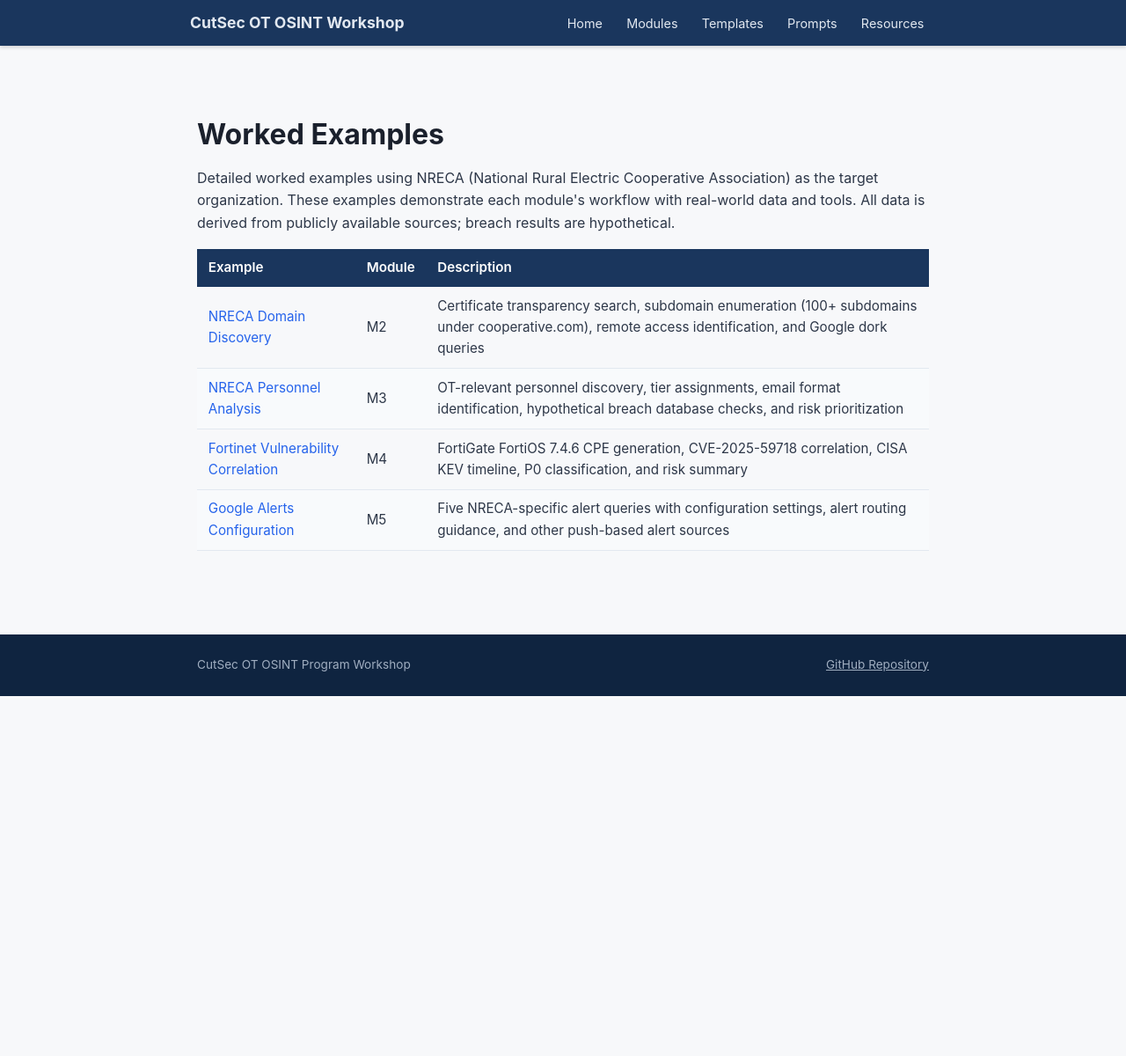
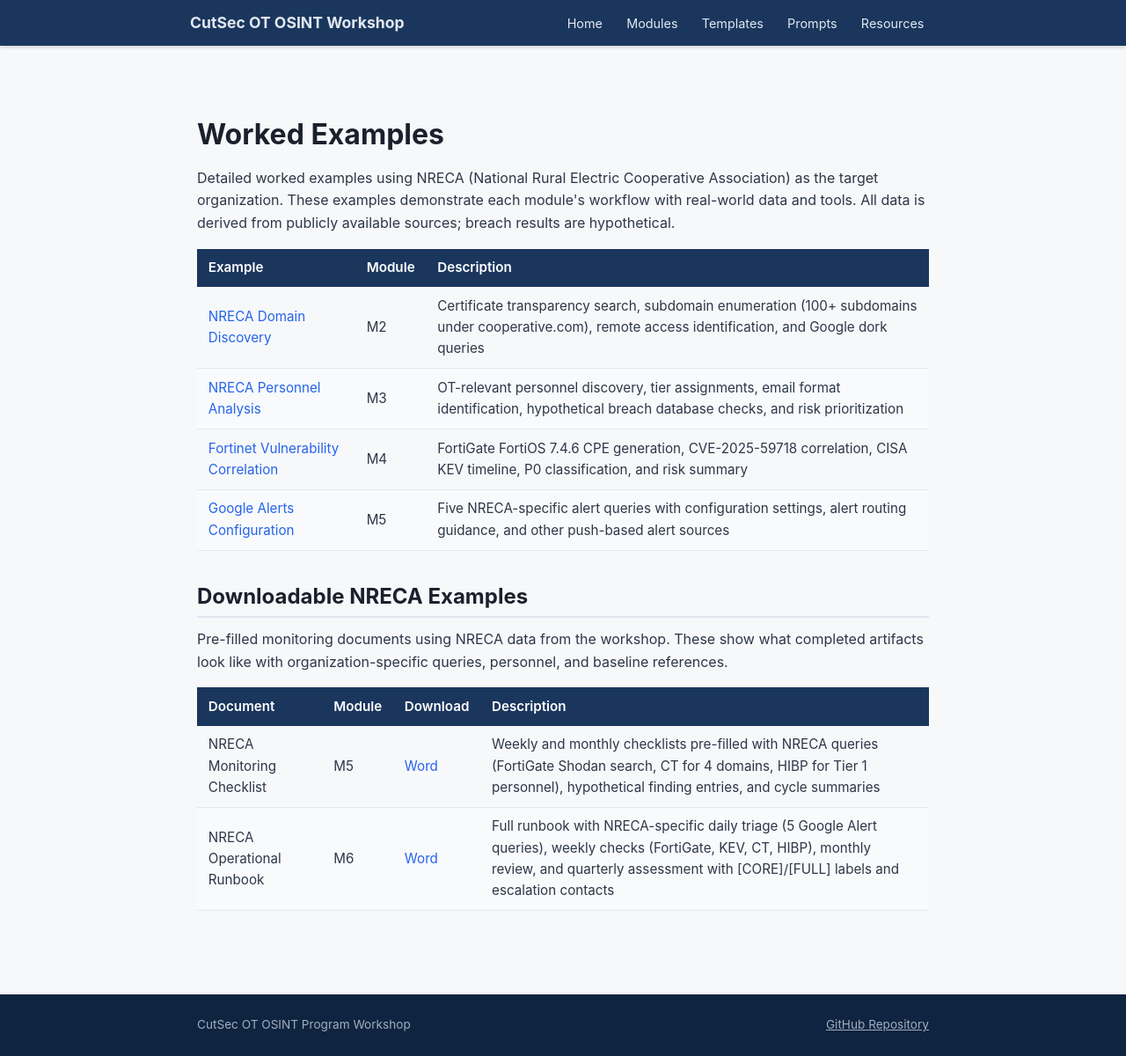
Before and after one commit to cutaway-security/ot-osint-program-workshop, a Jekyll site: the page built from examples/index.html, in a window 1280 px wide and 1200 px high. Shown: the whole window at 88% size. Built offline with Jekyll 4.4.1, drawn with Linux system fonts in a browser that asks for light colours.

Commit message:
Example Update

```diff
--- a/examples/index.html
+++ b/examples/index.html
@@ -38,3 +38,32 @@
     </tr>
   </tbody>
 </table>
+
+<h2>Downloadable NRECA Examples</h2>
+
+<p>Pre-filled monitoring documents using NRECA data from the workshop. These show what completed artifacts look like with organization-specific queries, personnel, and baseline references.</p>
+
+<table>
+  <thead>
+    <tr>
+      <th>Document</th>
+      <th>Module</th>
+      <th>Download</th>
+      <th>Description</th>
+    </tr>
+  </thead>
+  <tbody>
+    <tr>
+      <td>NRECA Monitoring Checklist</td>
+      <td>M5</td>
+      <td><a href="{{ '/examples/downloads/nreca-monitoring-checklist.docx' | relative_url }}">Word</a></td>
+      <td>Weekly and monthly checklists pre-filled with NRECA queries (FortiGate Shodan search, CT for 4 domains, HIBP for Tier 1 personnel), hypothetical finding entries, and cycle summaries</td>
+    </tr>
+    <tr>
+      <td>NRECA Operational Runbook</td>
+      <td>M6</td>
+      <td><a href="{{ '/examples/downloads/nreca-runbook.docx' | relative_url }}">Word</a></td>
+      <td>Full runbook with NRECA-specific daily triage (5 Google Alert queries), weekly checks (FortiGate, KEV, CT, HIBP), monthly review, and quarterly assessment with [CORE]/[FULL] labels and escalation contacts</td>
+    </tr>
+  </tbody>
+</table>
```
